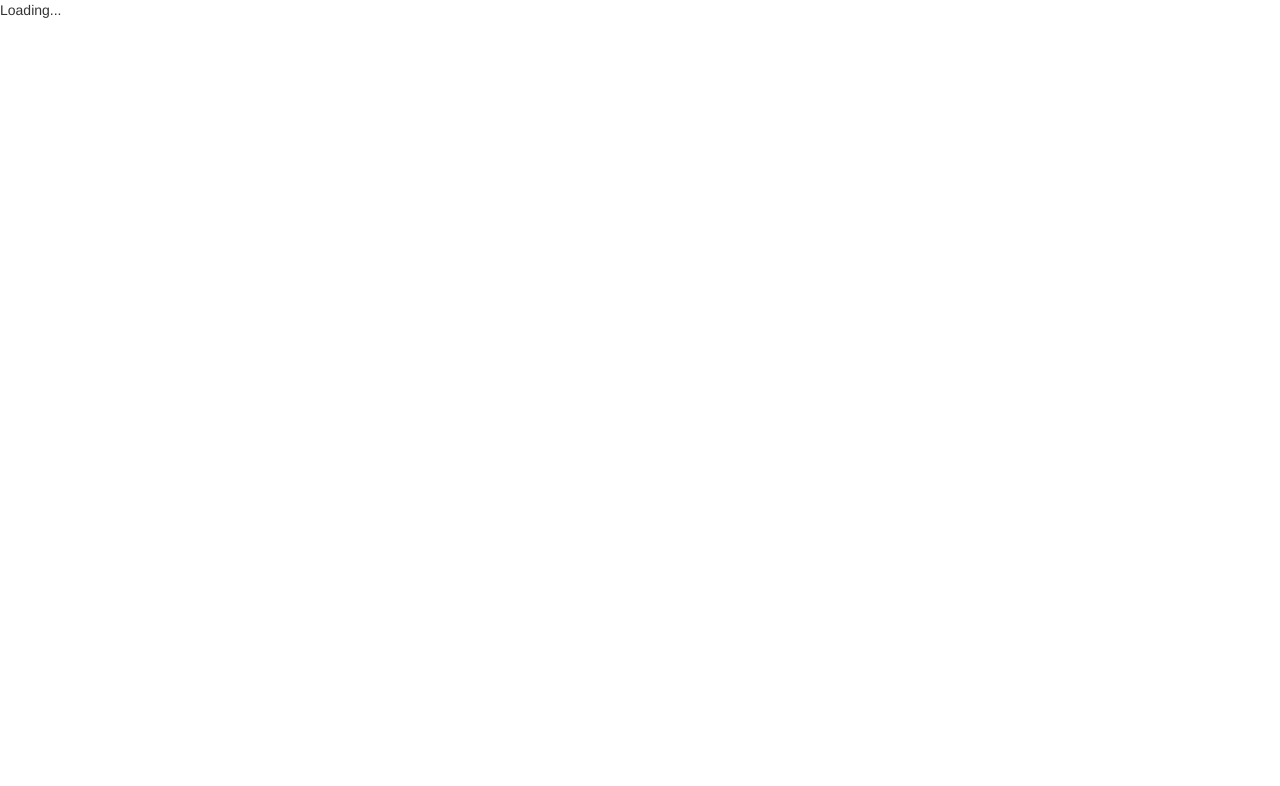
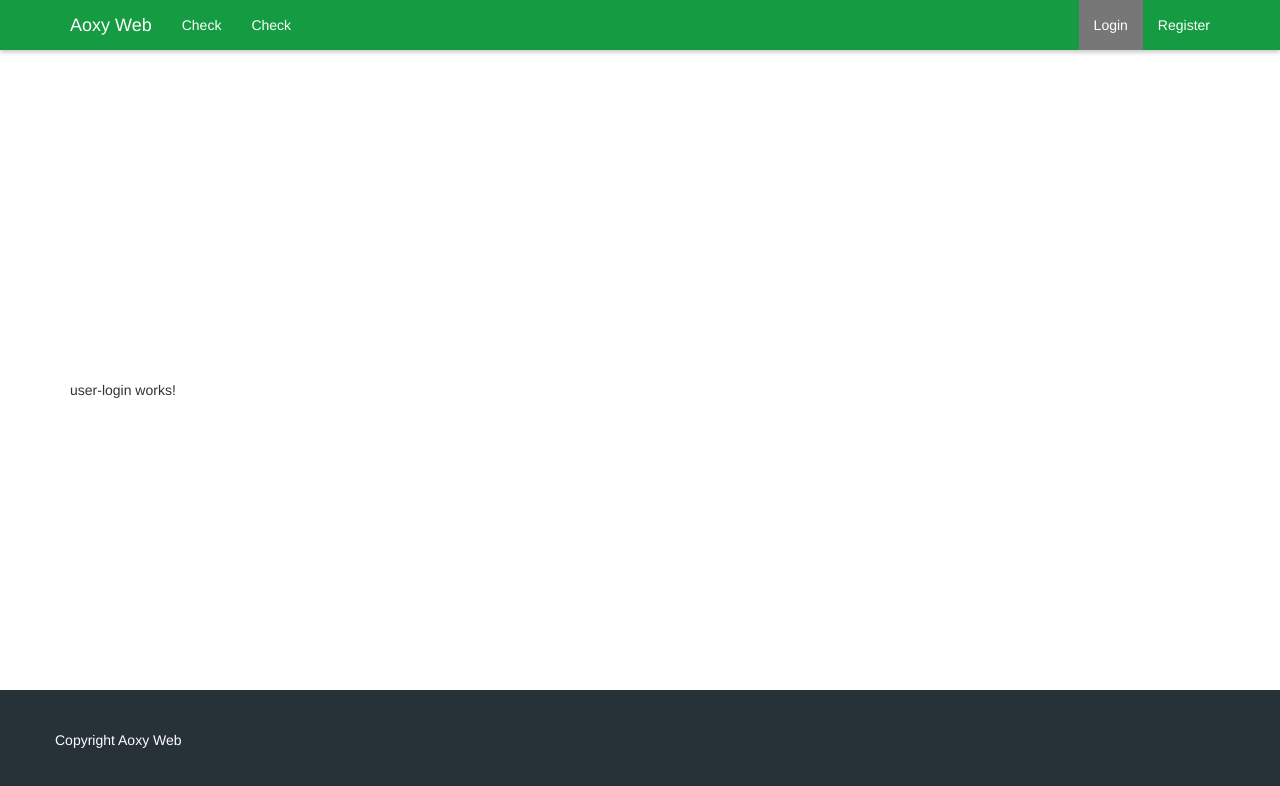
Before and after one commit to timhub/aoxyNGUI, an Angular app in the folder aoxyUI/: page /login in a window 1280 px wide. Shown: the top 786 px of the page. Built offline with nearby package versions, Linux system fonts and the light colour scheme; a small style sheet from the web is missing.

Commit message:
Add basic router

```diff
--- a/aoxyUI/src/app/app.component.html
+++ b/aoxyUI/src/app/app.component.html
@@ -8,7 +8,7 @@
                 <span class="icon-bar"></span>
                 <span class="icon-bar"></span>
             </button>
-            <a routerLink="posts" class="navbar-brand navbar-brand-my">
+            <a routerLink="dashboard" class="navbar-brand navbar-brand-my">
                 Aoxy Web
             </a>
         </div>
@@ -28,7 +28,7 @@
                 </li>
             </ul>
             <ul class="nav navbar-nav navbar-right">
-                <li>
+                <li routerLinkActive="active">
                     <a routerLink='login'>Login</a>
                 </li>
                 <li>
@@ -61,6 +61,7 @@
 </div>
 <!-- 主体内容区域 -->
 <div class="container main-container">
+    <router-outlet></router-outlet>
 </div>
 <!-- 底部区域 -->
 <div class="footer bs-footer">
--- a/aoxyUI/src/app/app.module.ts
+++ b/aoxyUI/src/app/app.module.ts
@@ -2,7 +2,7 @@ import { BrowserModule } from '@angular/platform-browser';
 import { NgModule } from '@angular/core';
 import { FormsModule } from '@angular/forms';
 import { HttpModule } from '@angular/http';
-import { RouterModule } from '@angular/router';
+import { RouterModule, Routes } from '@angular/router';
 import { AppComponent } from './app.component';
 import { UserComponent } from './user/user.component';
 import { UserLoginComponent } from './user/user-login/user-login.component';
@@ -18,7 +18,8 @@ import { appRoutes } from './app.routes';
     BrowserModule,
     FormsModule,
     HttpModule,
-    appRoutes,
+    RouterModule,
+    // appRoutes,
     RouterModule.forRoot(appRoutes)
   ],
   providers: [],
--- a/aoxyUI/src/app/user/user-login/user-login.component.html
+++ b/aoxyUI/src/app/user/user-login/user-login.component.html
@@ -1,3 +1,3 @@
-<p>
+<p style="margin-top:300px;">
   user-login works!
 </p>
```
Also changed, not shown: aoxyUI/src/app/app.routes.ts (+10 -0 lines).
